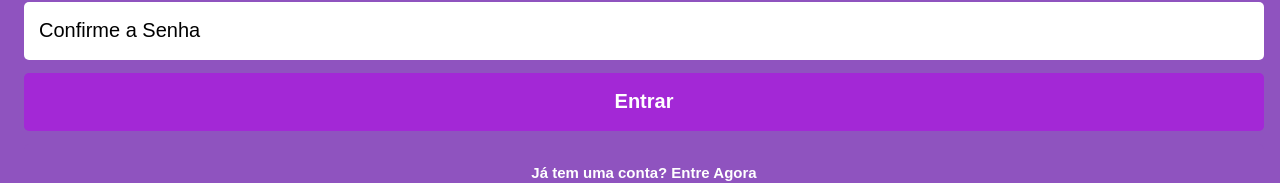
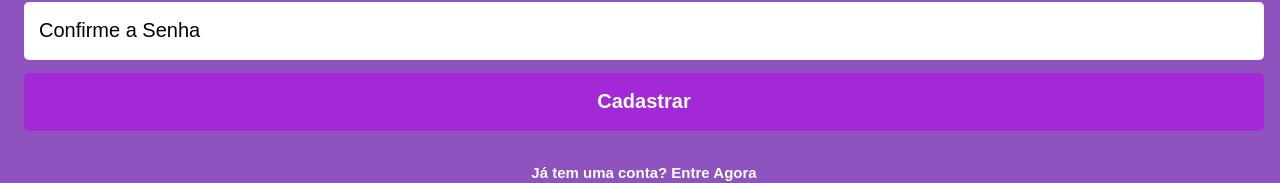
Before and after one commit to camilocoelhogomes/projeto_14_my_wallet_front_end, a React (Create React App) app: page /SignUp in a window 1280 px wide. Shown: the part 446-629 px from the top of the page. Built offline with nearby package versions, Linux system fonts and the light colour scheme.

Commit message:
adjuste the login front

```diff
--- a/src/App.js
+++ b/src/App.js
@@ -7,7 +7,6 @@ function App() {
     <div className="App">
       <GlobalStyle />
       <RoutesConfig />
-
     </div>
   );
 }
--- a/src/pages/SignUp/SignUp.js
+++ b/src/pages/SignUp/SignUp.js
@@ -15,7 +15,7 @@ const SignUp = () => {
                 <StyledInput placeholder='Senha' />
                 <StyledInput placeholder='Confirme a Senha' />
                 <StyledButton type='submit'>
-                    Entrar
+                    Cadastrar
                 </StyledButton>
                 <StyledButton themeType='secundary'>
                     Já tem uma conta? Entre Agora
```
